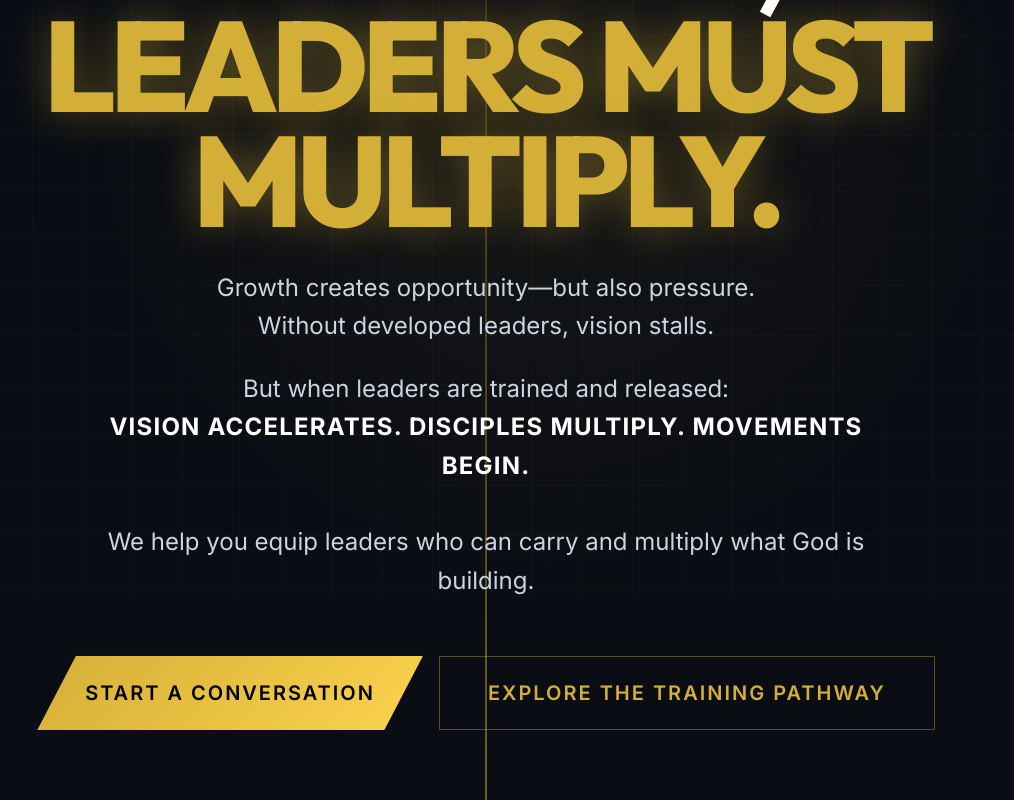
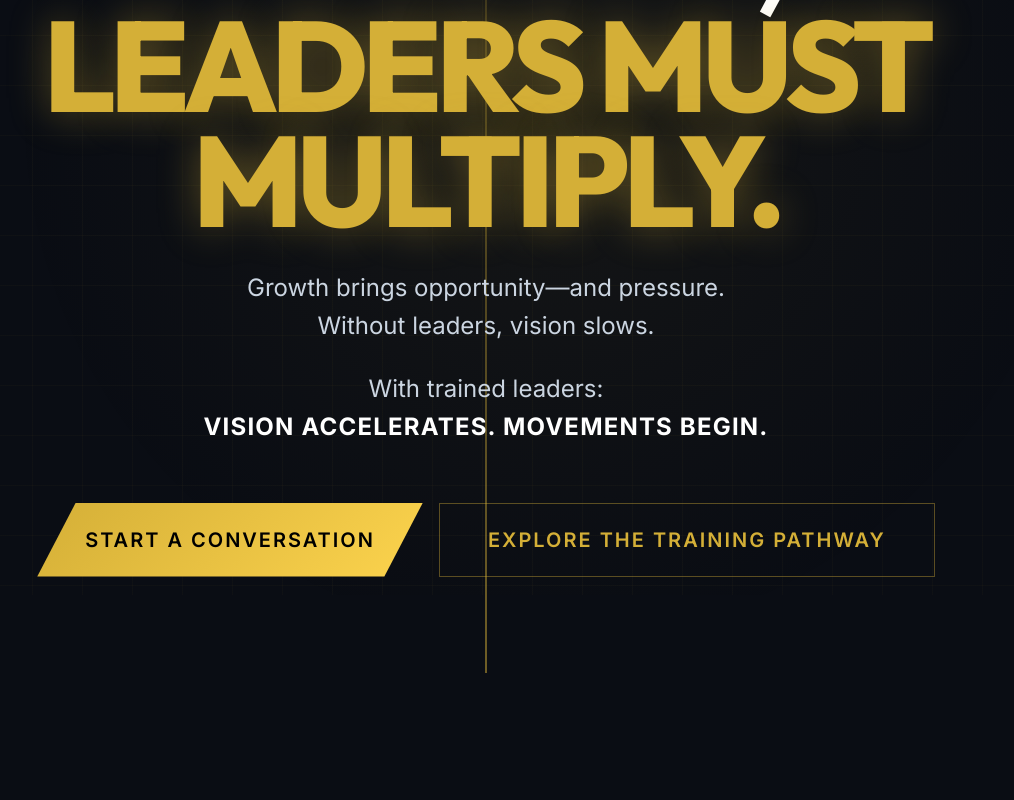
Before and after one commit to livetree/PI-main, a Next.js app: page / in a window 1280 px wide. Shown: the part 525-1325 px from the top of the page, without its empty margins (154-1168 px from the left). Built offline with nearby package versions, Linux system fonts and the light colour scheme.

Commit message:
content: update hero section subtext to concise punchy format

```diff
--- a/src/app/page.js
+++ b/src/app/page.js
@@ -58,16 +58,15 @@ export default function Home() {
             initial={{ opacity: 0 }} animate={{ opacity: 1 }} transition={{ duration: 0.8, delay: 0.6 }}
             style={{ fontSize: 'clamp(1.125rem, 3vw, 1.5rem)', color: 'var(--text-secondary)', maxWidth: '800px', lineHeight: 1.6, marginBottom: '1.5rem' }}
           >
-            Growth creates opportunity—but also pressure.<br className="hide-on-mobile"/> Without developed leaders, vision stalls.
+            Growth brings opportunity—and pressure.<br className="hide-on-mobile"/> Without leaders, vision slows.
           </motion.p>
 
           <motion.p
             initial={{ opacity: 0 }} animate={{ opacity: 1 }} transition={{ duration: 0.8, delay: 0.8 }}
             style={{ fontSize: 'clamp(1.125rem, 3vw, 1.5rem)', color: 'var(--text-secondary)', maxWidth: '800px', lineHeight: 1.6, marginBottom: '3.5rem' }}
           >
-            But when leaders are trained and released:<br/>
-            <strong style={{ color: '#fff', textTransform: 'uppercase', letterSpacing: '0.05em' }}>Vision accelerates. Disciples multiply. Movements begin.</strong><br/><br/>
-            We help you equip leaders who can carry and multiply what God is building.
+            With trained leaders:<br/>
+            <strong style={{ color: '#fff', textTransform: 'uppercase', letterSpacing: '0.05em' }}>Vision accelerates. Movements begin.</strong>
           </motion.p>
 
           <motion.div initial={{ opacity: 0, y: 50 }} animate={{ opacity: 1, y: 0 }} transition={{ type: "spring", stiffness: 100, delay: 1 }} style={{ display: 'flex', gap: '1rem', flexWrap: 'wrap', justifyContent: 'center' }}>
```
